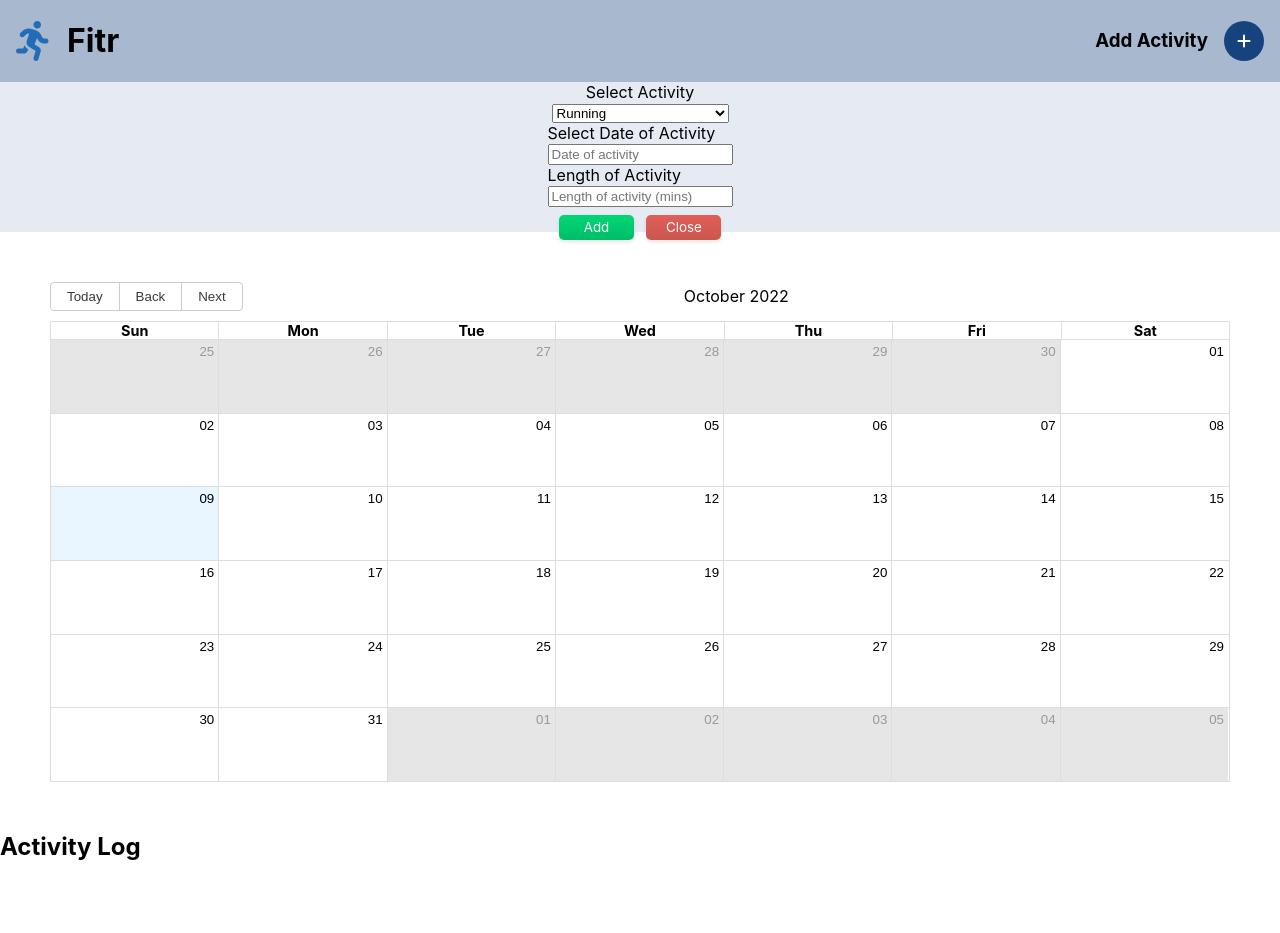
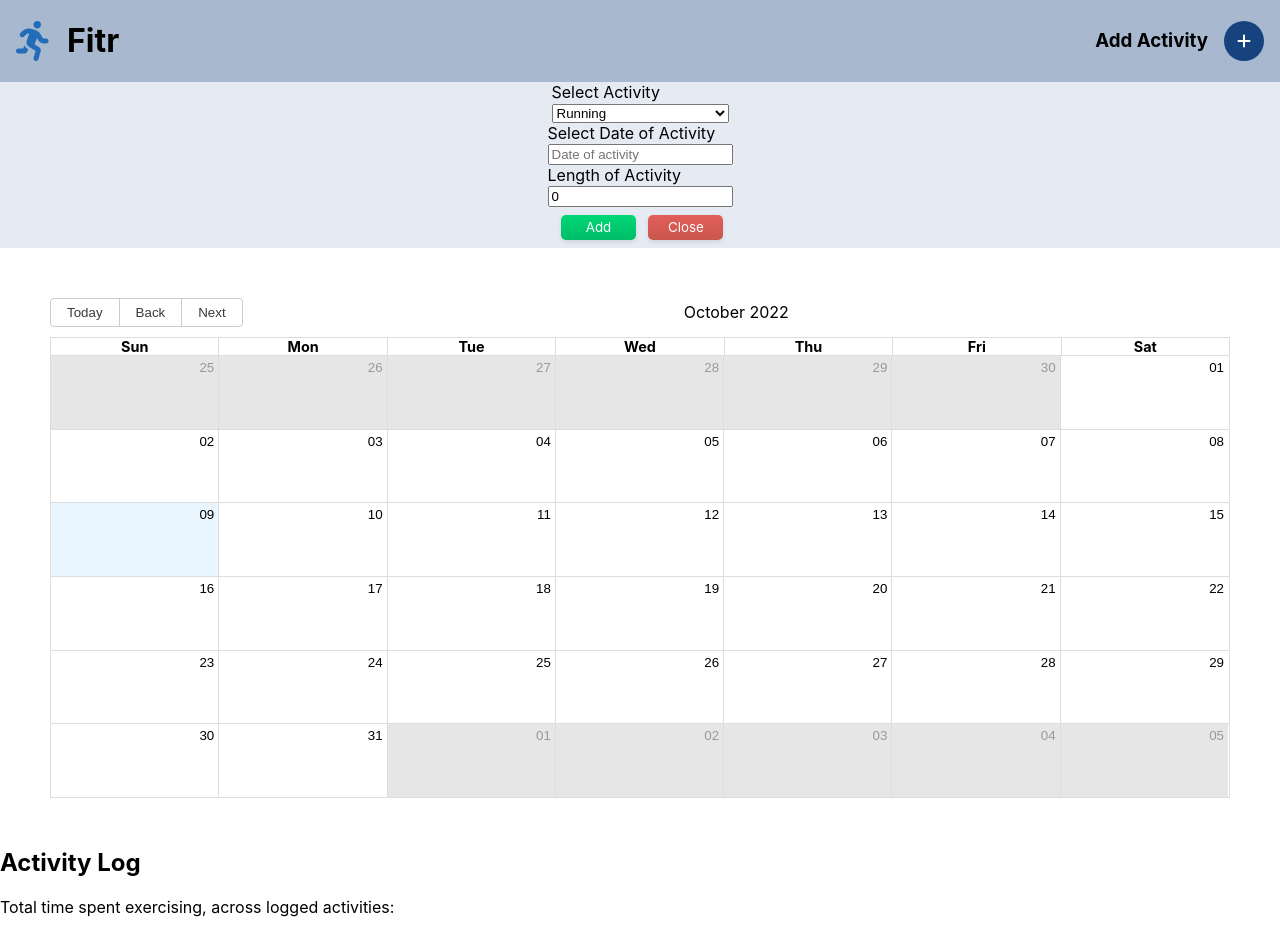
Before and after one commit to AlexImre/Fitness-App, a React (Create React App) app: page / in a window 1280 px wide. Both pictures are taken after a click on the button 1244 px from the left and 40 px from the top of the page. Before the commit the page ends 881 px from the top, so only its background shows below. Built offline with nearby package versions, Linux system fonts and the light colour scheme.

Commit message:
add activity log functionality

```diff
--- a/src/App.css
+++ b/src/App.css
@@ -31,6 +31,10 @@
 }
 
 .react-datepicker-popper { z-index: 100 !important }
+
+.rbc-event {
+
+}
 
 /* CSS BUTTONS */
 .button-18 {
@@ -82,7 +86,6 @@
   color: rgba(0, 0, 0, .3);
 }
 
-/* CSS */
 .button-41 {
   background-color: initial;
   background-image: linear-gradient(-180deg, #00D775, #00BD68);
@@ -90,20 +93,14 @@
   box-shadow: rgba(0, 0, 0, 0.1) 0 2px 4px;
   color: #FFFFFF;
   cursor: pointer;
-  display: inline-block;
   font-family: Inter,-apple-system,system-ui,Roboto,"Helvetica Neue",Arial,sans-serif;
-  outline: 0;
-  overflow: hidden;
   padding: 0 20px;
-  pointer-events: auto;
-  position: relative;
-  text-align: center;
   touch-action: manipulation;
   user-select: none;
   -webkit-user-select: none;
-  vertical-align: top;
-  white-space: nowrap;
   width: 75px;
+  margin: 0.5rem 0.25rem 0.5rem 0.5rem;
+  height: 25px;
   z-index: 9;
   border: 0;
 }
@@ -132,7 +129,9 @@
   -webkit-user-select: none;
   vertical-align: top;
   white-space: nowrap;
+  height: 25px;
   width: 75px;
+  margin: 0.5rem 0.25rem 0.5rem 0.5rem;
   z-index: 9;
   border: 0;
 }
--- a/src/App.js
+++ b/src/App.js
@@ -5,7 +5,7 @@ import parse from "date-fns/parse";
 import startOfWeek from "date-fns/startOfWeek";
 import getDay from "date-fns/getDay";
 import "react-big-calendar/lib/css/react-big-calendar.css";
-import React, { useState } from "react";
+import React, { useState, useEffect } from "react";
 import { AddActivity } from './Components/AddActivity';
 
 // FOR CHANGING EVENT COLOURS https://stackoverflow.com/questions/34587067/change-color-of-react-big-calendar-events
@@ -23,16 +23,14 @@ const localizer = dateFnsLocalizer({
   locales
 })
 
-const events = [
+function App() {
+  // INITIALISE STATE
+  const [newEvent, setNewEvent] = useState({activity: '', start: '', end: '', length: 0});
+  const [allEvents, setAllEvents] = useState([]);
+  const [showAddActivityMenu, setShowAddActivityMenu] = useState(false);
+  const [activityLog, setActivityLog] = useState({running: 0, cycling: 0, gym: 0, rowing: 0});
 
-]
-
-function App() {
-
-  const [newEvent, setNewEvent] = useState({title: '', start: '', end: '', length: ''});
-  const [allEvents, setAllEvents] = useState(events);
-  const [showAddActivityMenu, setShowAddActivityMenu] = useState(false);
-
+  // FUNCTIONS
   const ToggleActivityMenu = () => {
     if(showAddActivityMenu) {
       setShowAddActivityMenu(false);
@@ -44,26 +42,17 @@ function App() {
 
   const handleAddEvent = () => {
     setAllEvents([...allEvents, newEvent]);
-  }
-
-  // Activity log needs to be in state (for re-rendering), or could useEffect? and needs to be fired from submit button
-  // Monthly cells can only show 2 activities, can we change?
-
-  const getActivityLog = (activity) => {
-    let sum = 0;
-    console.log(allEvents);
-    for (let i = 0; i < allEvents.length; i++) {
-      if(allEvents[i].title = activity){
-        sum += Number(allEvents[i].length);
-      }
-      return sum;
-    }
+    // Can use start to log by month if needed
+    const start = newEvent.start;
+    const activity = newEvent.activity;
+    const length = Number(newEvent.length);
+    const newLengthEntry = activityLog[activity] += length;
+    setActivityLog({...activityLog, [activity]: newLengthEntry });
   }
 
   return (
     <>
-
-
+    {/* TITLE SECTION */}
     <div className="AppTitleContainer">
       <div className='AppTitleLeft'>
         <i className="fa-solid fa-person-running"></i>
@@ -77,11 +66,12 @@ function App() {
       </div>
     </div>
 
-    <div className='AddActivityContainer'>
-      {/* show activity menu if true - add activity menu as new component? */}
+    {/* ADD ACTIVITY SECTION */}
+    <div className='AppAddActivityContainer'>
       {showAddActivityMenu ? <AddActivity newEvent={newEvent} setNewEvent={setNewEvent} handleAddEvent={handleAddEvent} ToggleActivityMenu={ToggleActivityMenu} /> : '' }
     </div>
 
+    {/* CALENDAR SECTION */}
     <div className='CalendarContainer'>
       <Calendar
         localizer={localizer}
@@ -89,6 +79,7 @@ function App() {
         events={allEvents}
         startAccessor="start"
         endAccessor="end"
+        titleAccessor="activity"
         showAllEvents={true}
         allEvents
         enableAutoScroll={true}
@@ -96,9 +87,17 @@ function App() {
       />
     </div>
 
+    {/* ACTIVITY LOG SECTION */}
+    {/* CONVERT TO COMPONENT */}
     <div className="AppActivityLogContainer">
       <h2>Activity Log</h2>
-      <p></p>
+      Total time spent exercising, across logged activities:
+      <ul>
+        {activityLog.running > 0? <li>Running: {activityLog.running} minutes</li> : '' }
+        {activityLog.cycling > 0? <li>Cycling: {activityLog.cycling} minutes</li> : '' }
+        {activityLog.gym > 0? <li>Gym: {activityLog.gym} minutes</li> : '' }
+        {activityLog.rowing > 0? <li>Rowing: {activityLog.rowing} minutes</li> : '' }
+      </ul>
     </div>
     </>
   );
--- a/src/Components/AddActivity.css
+++ b/src/Components/AddActivity.css
@@ -7,23 +7,17 @@
 }
 
 .AddActivitySelectWrapper {
-  text-align: center;
+  text-align: left;
+}
+
+.AddActivityDateWrapper {
+  text-align: left;
+}
+
+.AddActivityLengthWrapper {
+  text-align: left;
 }
 
 .AddActivitySelect {
   width: 177px;
 }
-
-.AddActivityButtons {
-  height: 25px;
-}
-
-.AddActivityAddButton {
-  margin: 0.5rem 0.25rem 0.5rem 0.25rem;
-  height: 25px;
-}
-
-.AddActivityCloseButton {
-  margin: 0.5rem 0.25rem 0.5rem 0.5rem;
-  height: 25px;
-}
--- a/src/Components/AddActivity.js
+++ b/src/Components/AddActivity.js
@@ -20,12 +20,14 @@ export const AddActivity = (props) => {
 
 
   return (
+    <div className='AddActivityMasterContainer'>
+
+
     <div className='AddActivityContainer'>
-
       <div className='AddActivitySelectWrapper'>
           Select Activity
           <div>
-          <select className='AddActivitySelect' id="Activities" name="Activities" onChange={(e) => setNewEvent({...newEvent, title: e.target.value})}>
+          <select className='AddActivitySelect' id="Activities" name="Activities" onChange={(e) => setNewEvent({...newEvent, activity: e.target.value})}>
             <option value='running'>Running</option>
             <option value='cycling'>Cycling</option>
             <option value='gym'>Gym</option>
@@ -47,8 +49,8 @@ export const AddActivity = (props) => {
       <div className='AddActivityLengthWrapper'>
           Length of Activity
           <div className='AddActivityLength'>
-            <input type="number" placeholder="Length of activity (mins)" value={newEvent.length}
-              onChange={(e) => setNewEvent({...newEvent, length: e.target.value})}
+            <input type="number" placeholder="Length of activity (mins)" value={Number(newEvent.length)}
+              onChange={(e) => setNewEvent({...newEvent, length: Number(e.target.value)})}
             />
           </div>
       </div>
@@ -61,8 +63,7 @@ export const AddActivity = (props) => {
           Close
         </button>
       </div>
-
-
+      </div>
       </div>
   )
 }
```
